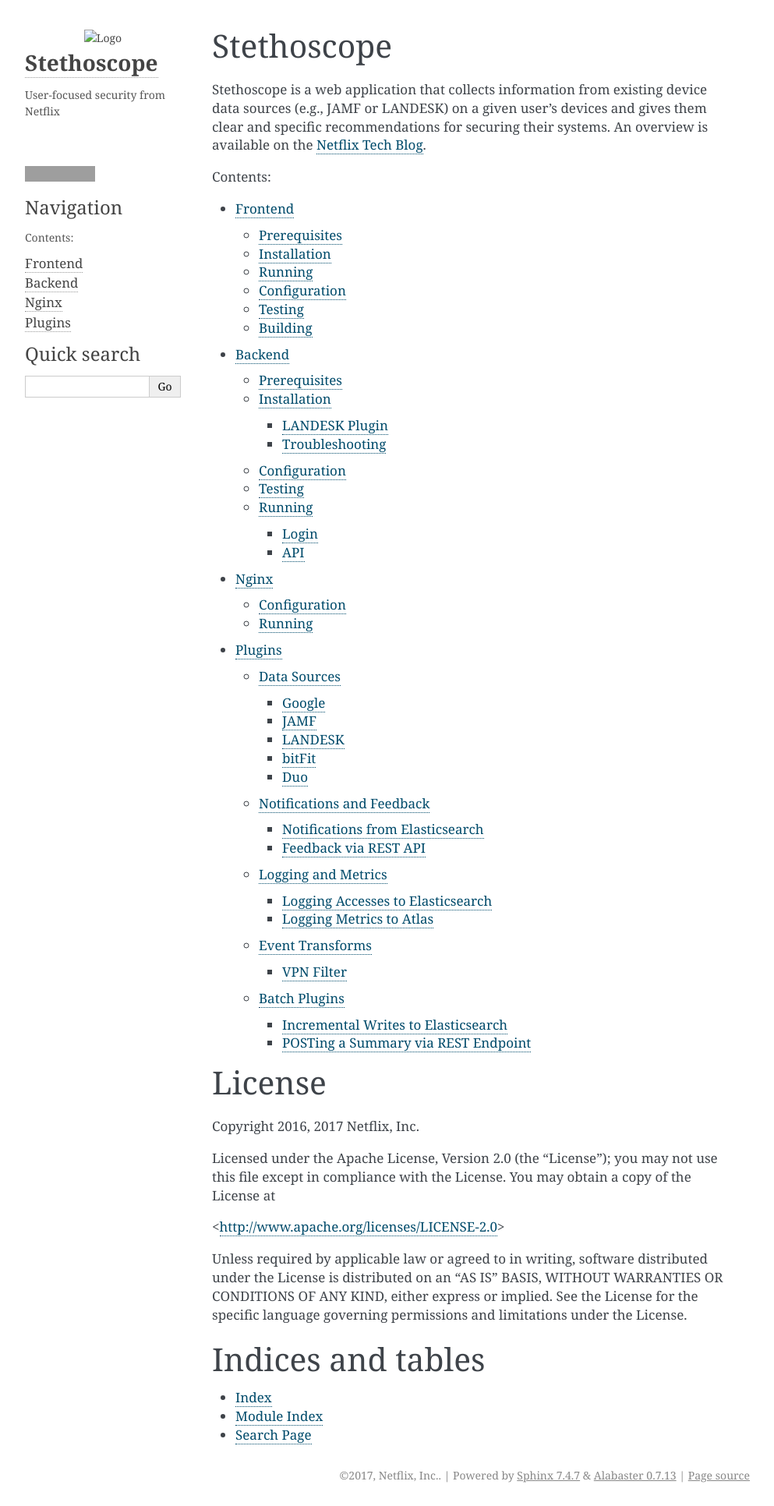
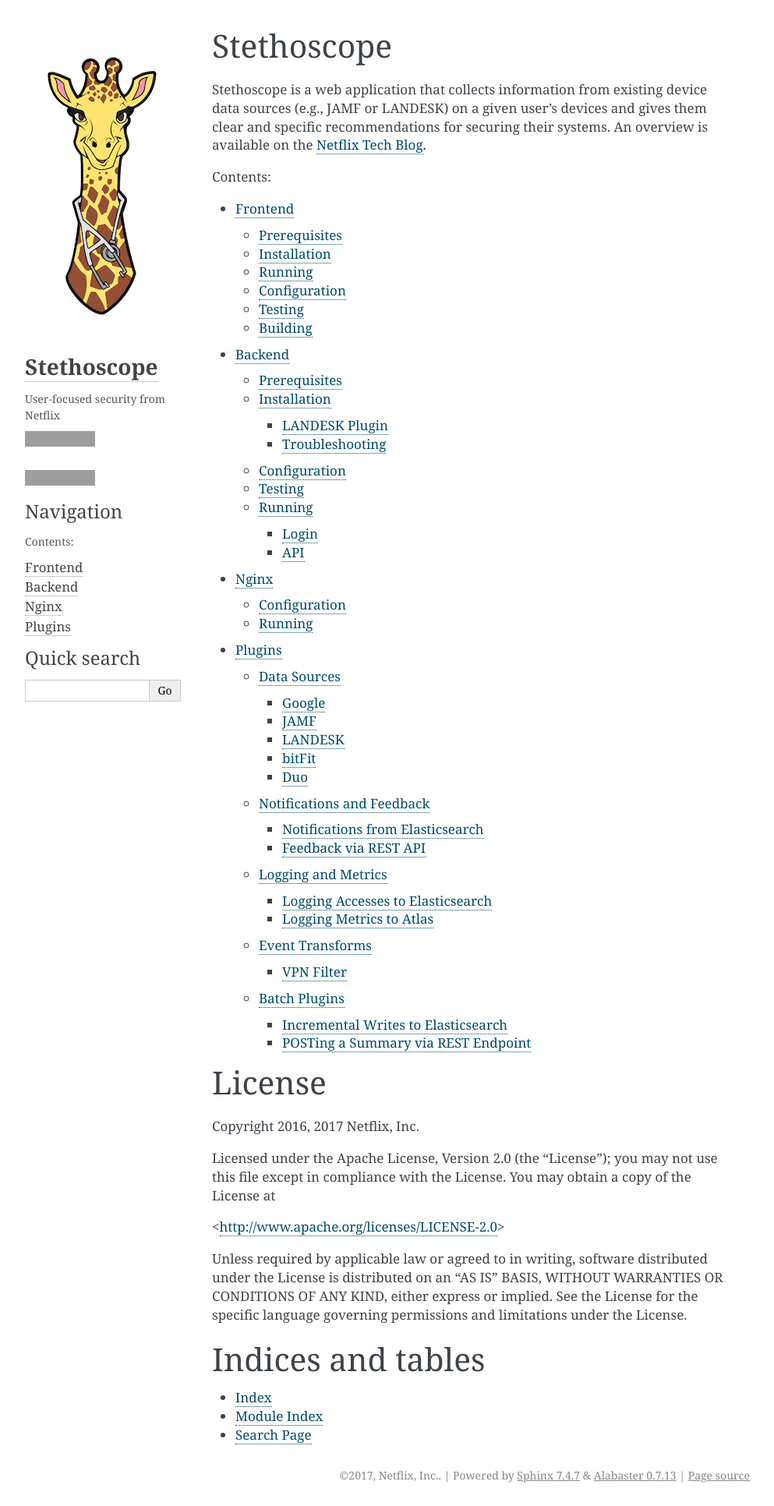
Before and after one commit to Netflix-Skunkworks/stethoscope, a Sphinx documentation site: the page built from docs/index.rst, in a window 1280 px wide. Shown: the whole page at 78% size, without its empty margins (148-1141 px from the left). Built offline with Sphinx 7.4.7, drawn with Linux system fonts in a browser that asks for light colours; grey boxes are pictures that could not be loaded.

Commit message:
Add front-end static directory to Sphinx output.

```diff
--- a/docs/conf.py
+++ b/docs/conf.py
@@ -100,7 +100,7 @@
 
 # See: https://alabaster.readthedocs.io/en/latest/customization.html#theme-options
 html_theme_options = {
-    'logo': '../_images/giraffe-small.png',
+    'logo': 'images/giraffe-small.png',
     'logo_name': True,
     'description': 'User-focused security from Netflix',
     'github_user': 'Netflix',
@@ -122,7 +122,7 @@
 # Add any paths that contain custom static files (such as style sheets) here,
 # relative to this directory. They are copied after the builtin static files,
 # so a file named "default.css" will overwrite the builtin "default.css".
-html_static_path = ['_static']
+html_static_path = ['_static', '../stethoscope/ui/public/static']
 
 
 # -- Options for HTMLHelp output ------------------------------------------
```
